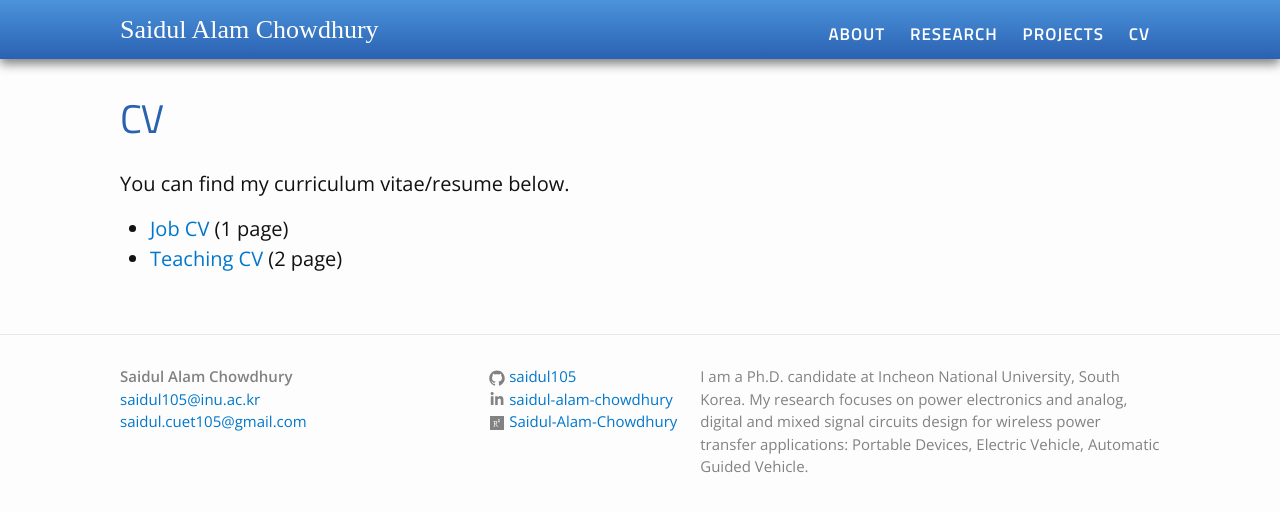
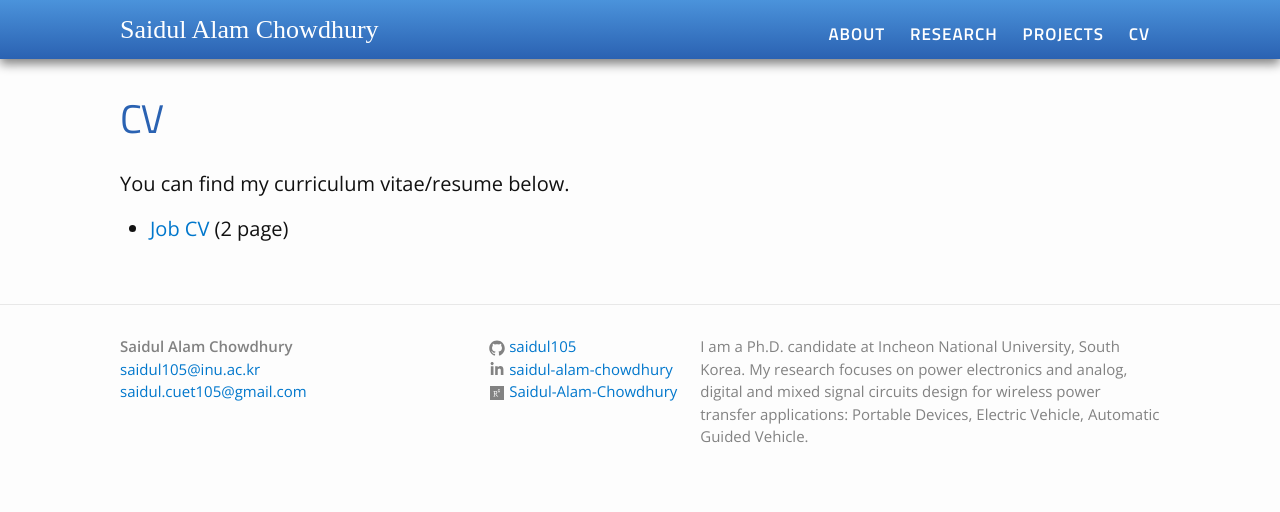
Before and after one commit to saidul105/saidul105.github.io, a Jekyll site: the page built from cv.md, in a window 1280 px wide. Shown: the top 512 px of the page. Built offline with Jekyll 4.4.1, drawn with Linux system fonts in a browser that asks for light colours.

Commit message:
Update cv.md

```diff
--- a/cv.md
+++ b/cv.md
@@ -10,6 +10,6 @@ You can find my curriculum vitae/resume below.
 	<li><a href="long_cv.pdf">CV</a> (4 pages)</li>
 	<li><a href="two_page.pdf">Long resume</a> (2 pages)</li>
 	-->
-	<li><a href="short_cv.pdf">Job CV</a> (1 page)</li>
-	<li><a href="abjawad_CV_TA.pdf">Teaching CV</a> (2 page)</li>
+	<li><a href="short_cv.pdf">Job CV</a> (2 page)</li>
+
 </ul>
```
